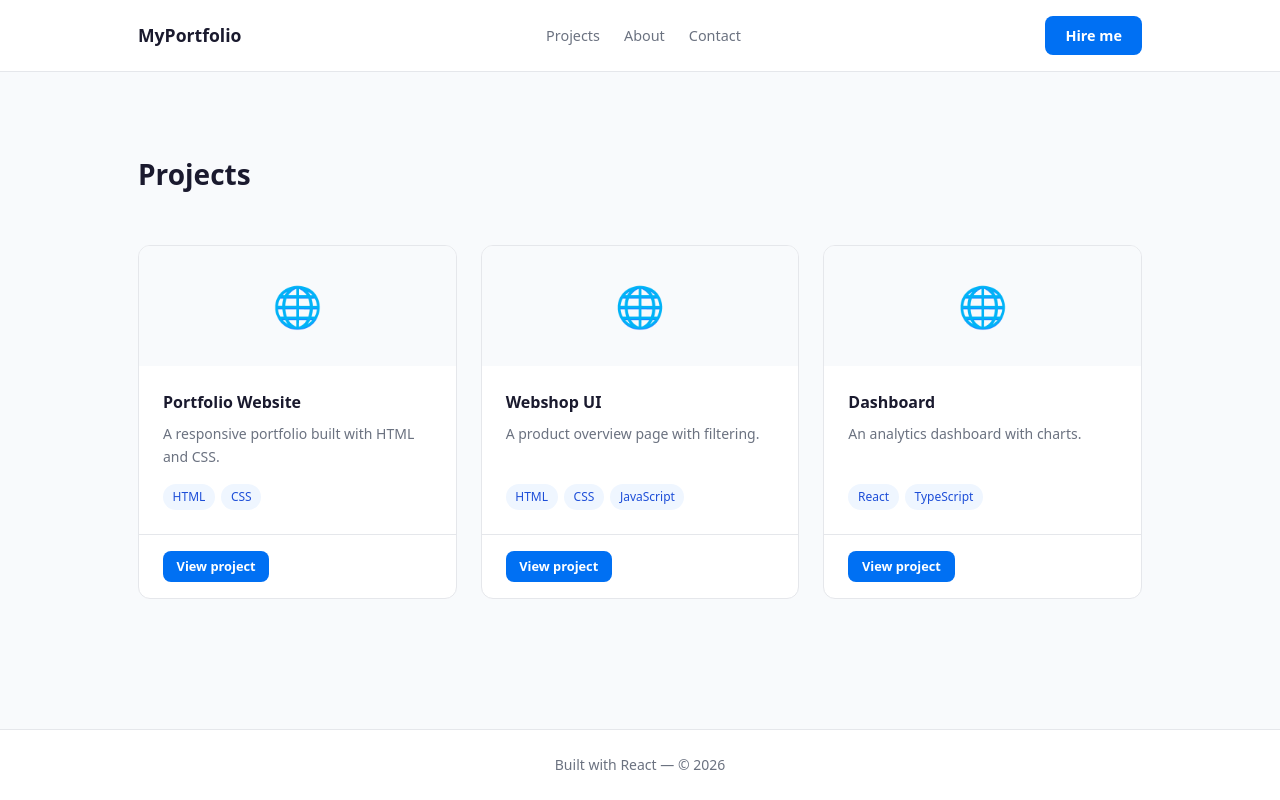
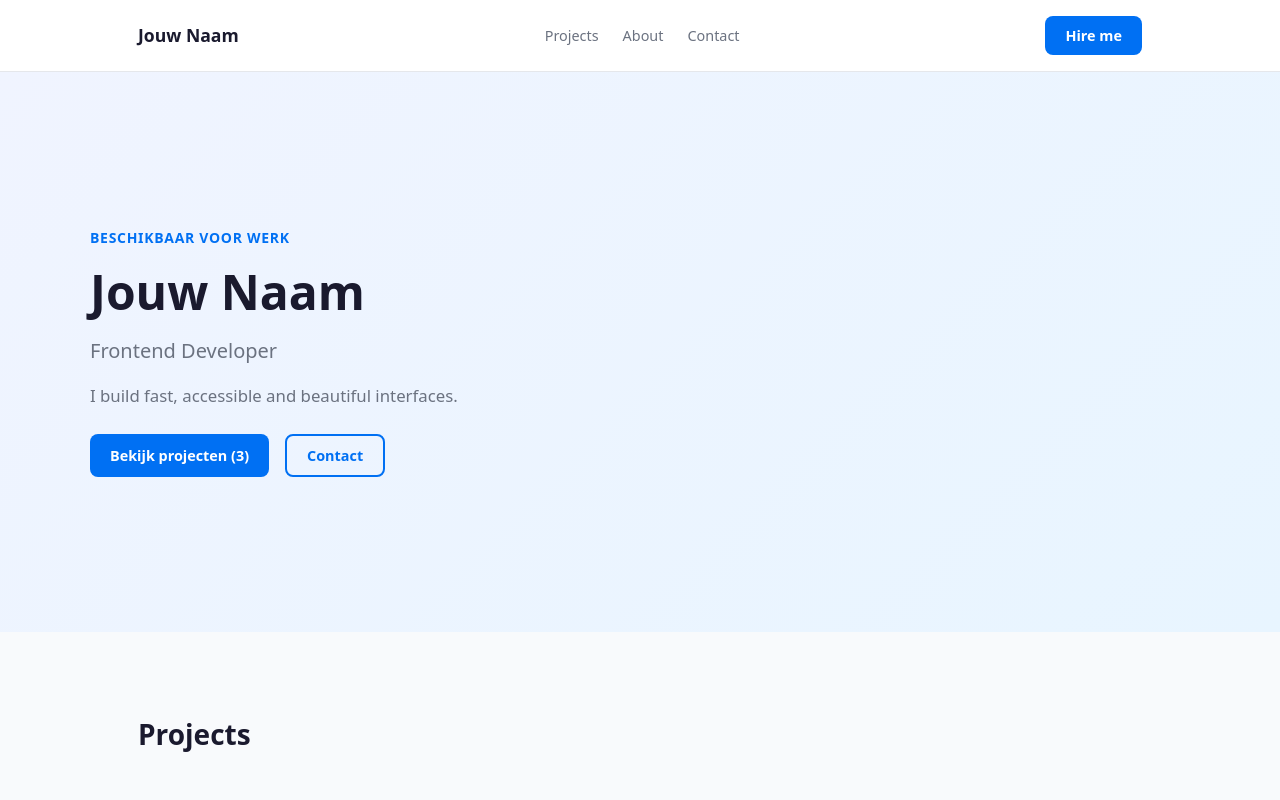
Before and after one commit to code-compendium/Opdrachten, a React (Vite) app in the folder Fase 3/Module 3.1/: page / in a window 1280 px wide. Shown: the top 800 px of the page. Built offline with nearby package versions, Linux system fonts and the light colour scheme.

Commit message:
feat: lift data to app, add hero sectie with props

```diff
--- a/Fase 3/Module 3.1/src/App.css
+++ b/Fase 3/Module 3.1/src/App.css
@@ -173,3 +173,72 @@
 	color: var(--color-text-muted);
 	font-size: 0.875rem;
 }
+
+/* Hero sectie */
+.hero {
+	display: flex;
+	align-items: center;
+	min-height: 70dvh;
+	padding: var(--space-2xl) var(--space-xl);
+	background: linear-gradient(135deg, #f0f4ff 0%, #e8f5ff 100%);
+}
+
+.hero__content {
+	max-width: var(--max-width);
+	margin: 0 auto;
+	width: 100%;
+	display: flex;
+	flex-direction: column;
+	gap: var(--space-md);
+}
+
+.hero__label {
+	font-size: 0.875rem;
+	font-weight: 600;
+	color: var(--color-primary);
+	text-transform: uppercase;
+	letter-spacing: 0.05em;
+}
+
+.hero__naam {
+	font-size: var(--font-size-h1);
+	line-height: 1.1;
+	font-weight: 800;
+}
+
+.hero__titel {
+	font-size: 1.25rem;
+	color: var(--color-text-muted);
+	font-weight: 500;
+}
+
+.hero__omschrijving {
+	font-size: 1.05rem;
+	color: var(--color-text-muted);
+	max-width: 55ch;
+}
+
+.hero__acties {
+	display: flex;
+	gap: var(--space-md);
+	flex-wrap: wrap;
+	margin-top: var(--space-sm);
+}
+
+.btn--outline {
+	background-color: transparent;
+	color: var(--color-primary);
+	border: 2px solid var(--color-primary);
+}
+
+.btn--outline:hover {
+	background-color: var(--color-primary);
+	color: white;
+}
+
+/* Lege staat projecten */
+.projects__leeg {
+	color: var(--color-text-muted);
+	font-size: 0.9rem;
+	padding: var(--space-xl) 0;
+}
--- a/Fase 3/Module 3.1/src/App.jsx
+++ b/Fase 3/Module 3.1/src/App.jsx
@@ -1,14 +1,44 @@
-// src/App.jsx
 import Navigatie from "./components/Navigatie";
+import HeroSectie from "./components/HeroSectie";
 import ProjectenSectie from "./components/ProjectenSectie";
 import "./App.css";
 
+const projecten = [
+	{
+		id: 1,
+		naam: "Portfolio Website",
+		beschrijving: "A responsive portfolio built with HTML and CSS.",
+		technologieen: ["HTML", "CSS"],
+		url: "#",
+	},
+	{
+		id: 2,
+		naam: "Webshop UI",
+		beschrijving: "A product overview page with filtering.",
+		technologieen: ["HTML", "CSS", "JavaScript"],
+		url: "#",
+	},
+	{
+		id: 3,
+		naam: "Dashboard",
+		beschrijving: "An analytics dashboard with charts.",
+		technologieen: ["React", "TypeScript"],
+		url: "#",
+	},
+];
+
+const profiel = {
+	naam: "Jouw Naam",
+	titel: "Frontend Developer",
+	omschrijving: "I build fast, accessible and beautiful interfaces.",
+};
 function App() {
 	return (
 		<div className="page">
-			<Navigatie />
+			<Navigatie naam={profiel.naam} />
 			<main className="page-main">
-				<ProjectenSectie />
+				<HeroSectie profiel={profiel} aantalProjecten={projecten.length} />
+				<ProjectenSectie projecten={projecten} />
 			</main>
 			<footer className="page-footer">
 				<p>Built with React &mdash; &copy; 2026</p>
--- /dev/null
+++ b/Fase 3/Module 3.1/src/components/HeroSectie.jsx
@@ -0,0 +1,24 @@
+function HeroSectie({ profiel, aantalProjecten }) {
+	const { naam, titel, omschrijving } = profiel;
+
+	return (
+		<section className="hero">
+			<div className="hero__content">
+				<p className="hero__label">Beschikbaar voor werk</p>
+				<h1 className="hero__naam">{naam}</h1>
+				<p className="hero__titel">{titel}</p>
+				<p className="hero__omschrijving">{omschrijving}</p>
+				<div className="hero__acties">
+					<a href="#projects" className="btn btn--primary">
+						Bekijk projecten ({aantalProjecten})
+					</a>
+					<a href="#contact" className="btn btn--outline">
+						Contact
+					</a>
+				</div>
+			</div>
+		</section>
+	);
+}
+
+export default HeroSectie;
--- a/Fase 3/Module 3.1/src/components/Navigatie.jsx
+++ b/Fase 3/Module 3.1/src/components/Navigatie.jsx
@@ -1,9 +1,9 @@
-function Navigatie() {
+function Navigatie({ naam }) {
 	return (
 		<header className="page-header">
 			<nav className="nav">
 				<a href="/" className="nav__logo">
-					MyPortfolio
+					{naam || "MyPortfolio"}
 				</a>
 				<ul className="nav__links">
 					<li>
--- a/Fase 3/Module 3.1/src/components/ProjectenSectie.jsx
+++ b/Fase 3/Module 3.1/src/components/ProjectenSectie.jsx
@@ -1,38 +1,18 @@
 import ProjectKaart from "./ProjectKaart";
 
-const projecten = [
-	{
-		id: 1,
-		naam: "Portfolio Website",
-		beschrijving: "A responsive portfolio built with HTML and CSS.",
-		technologieen: ["HTML", "CSS"],
-		url: "#",
-	},
-	{
-		id: 2,
-		naam: "Webshop UI",
-		beschrijving: "A product overview page with filtering.",
-		technologieen: ["HTML", "CSS", "JavaScript"],
-		url: "#",
-	},
-	{
-		id: 3,
-		naam: "Dashboard",
-		beschrijving: "An analytics dashboard with charts.",
-		technologieen: ["React", "TypeScript"],
-		url: "#",
-	},
-];
-
-function ProjectenSectie() {
+function ProjectenSectie({ projecten }) {
 	return (
 		<section className="projects" id="projects">
 			<h2>Projects</h2>
-			<div className="card-grid">
-				{projecten.map((project) => (
-					<ProjectKaart key={project.id} {...project} />
-				))}
-			</div>
+			{projecten.length === 0 ? (
+				<p className="projects__leeg">Nog geen projecten toegevoegd.</p>
+			) : (
+				<div className="card-grid">
+					{projecten.map((project) => (
+						<ProjectKaart key={project.id} {...project} />
+					))}
+				</div>
+			)}
 		</section>
 	);
 }
```
